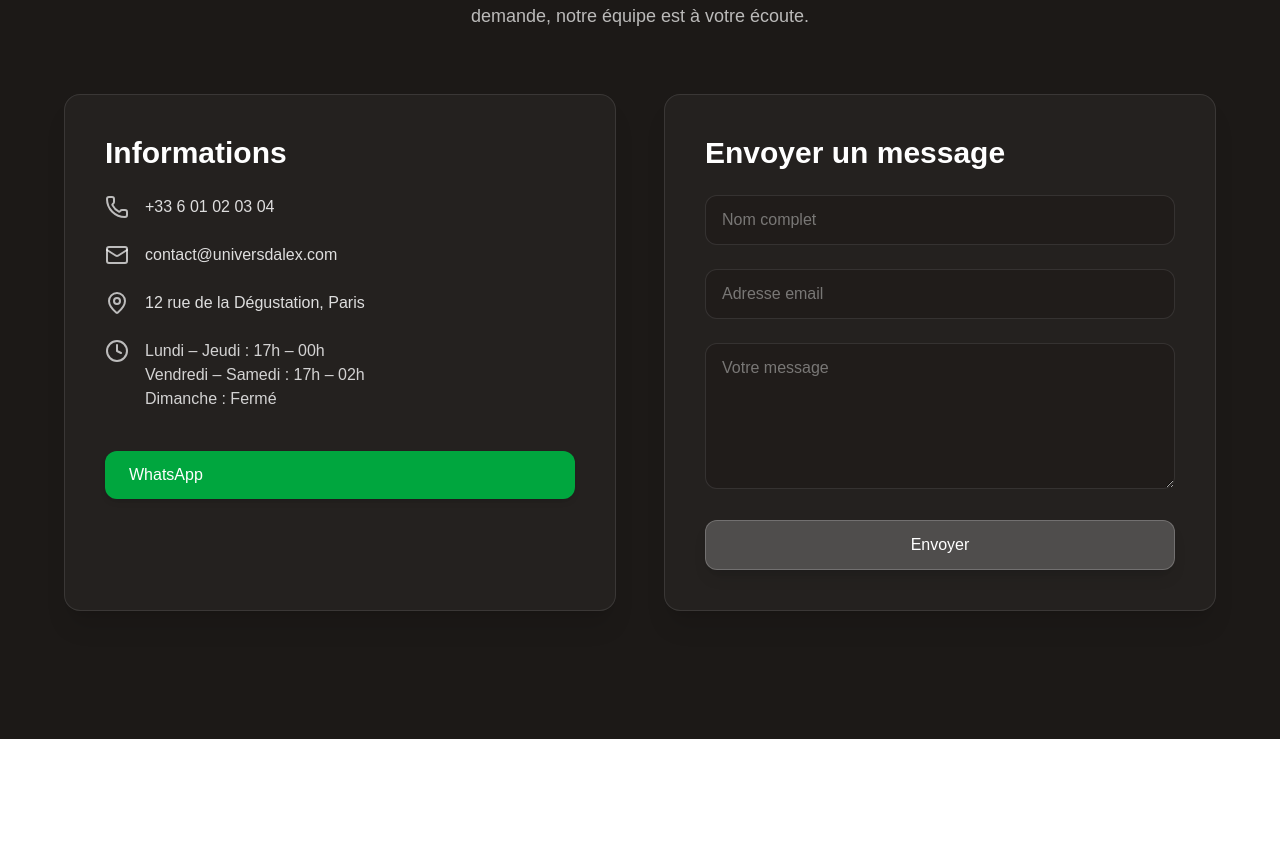
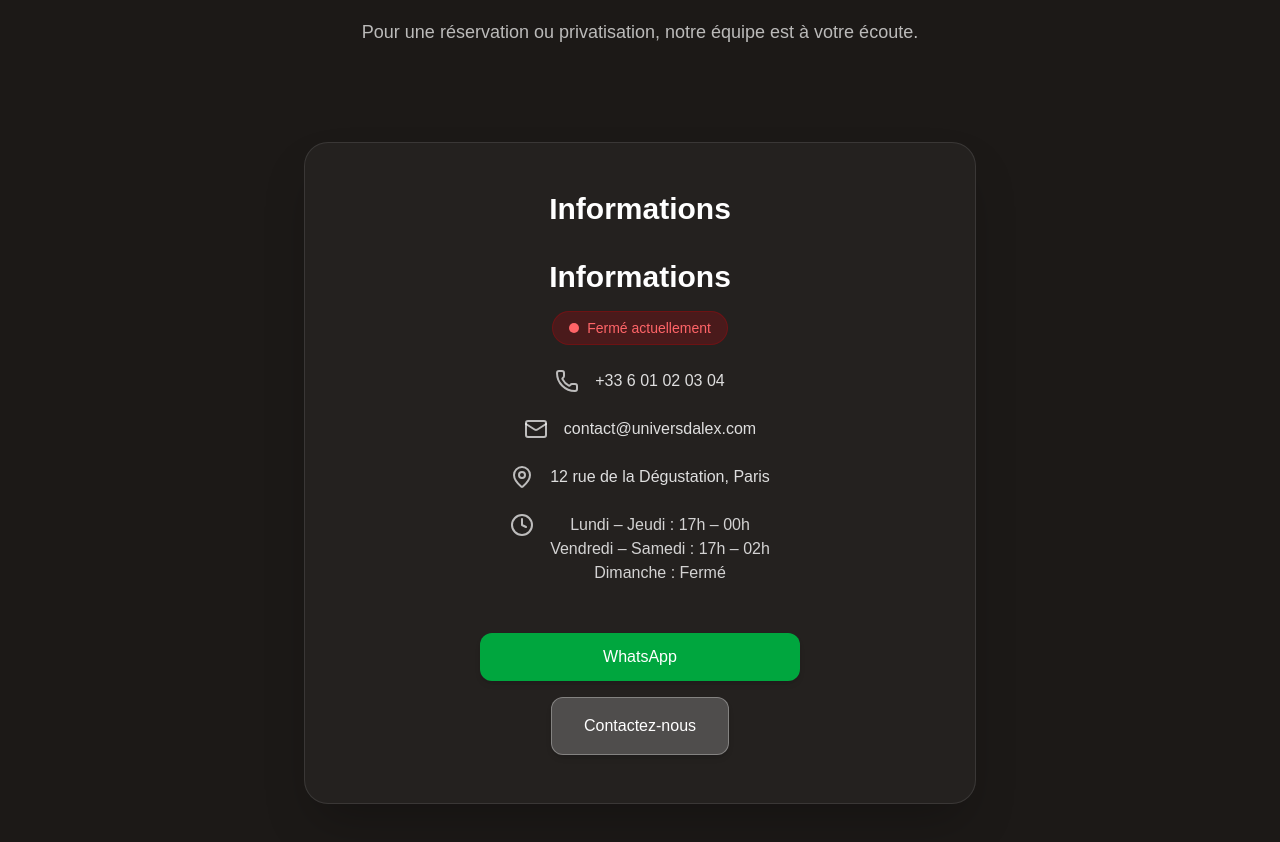
Before and after one commit to Mario-mto/site-univers-dalex, a Next.js app: page / in a window 1280 px wide. Shown: the part 3634-4476 px from the top of the page. Before the commit the page ends 4373 px from the top, so only its background shows below. Built offline with nearby package versions, Linux system fonts and the light colour scheme.

Commit message:
Upadate contac section with a form to fill for the reservation without backend

```diff
--- /dev/null
+++ b/app/Components/Modal.tsx
@@ -0,0 +1,34 @@
+"use client";
+
+import { motion, AnimatePresence } from "framer-motion";
+
+export default function Modal({ visible, onClose, children }: any) {
+  return (
+    <AnimatePresence>
+      {visible && (
+        <>
+          {/* BACKDROP */}
+          <motion.div
+            onClick={onClose}
+            className="fixed inset-0 bg-black/50 backdrop-blur-md z-[9998]"
+            initial={{ opacity: 0 }}
+            animate={{ opacity: 1 }}
+            exit={{ opacity: 0 }}
+          />
+
+          {/* MODAL */}
+          <motion.div
+            className="fixed top-1/2 left-1/2 z-[9999] -translate-x-1/2 -translate-y-1/2
+            bg-stone-900 rounded-2xl border border-white/10 shadow-2xl p-8 w-[90%] max-w-lg"
+            initial={{ opacity: 0, scale: 0.7 }}
+            animate={{ opacity: 1, scale: 1 }}
+            exit={{ opacity: 0, scale: 0.7 }}
+            transition={{ duration: 0.35, ease: "easeOut" }}
+          >
+            {children}
+          </motion.div>
+        </>
+      )}
+    </AnimatePresence>
+  );
+}
--- /dev/null
+++ b/app/Contact/ContactButton.tsx
@@ -0,0 +1,16 @@
+"use client";
+
+import { motion } from "framer-motion";
+
+export default function ContactButton({ onClick }: any) {
+  return (
+    <motion.button
+      onClick={onClick}
+      whileHover={{ scale: 1.05 }}
+      className="px-8 py-4 bg-white/20 border border-white/30
+        rounded-xl text-white shadow-md hover:bg-white/30"
+    >
+      Contactez-nous
+    </motion.button>
+  );
+}
--- a/app/Contact/ContactForm.tsx
+++ b/app/Contact/ContactForm.tsx
@@ -1,79 +1,183 @@
 "use client";
 
 import { useState } from "react";
+import { motion, AnimatePresence } from "framer-motion";
 import Toast from "../Components/Toast";
-import { motion } from "framer-motion";
-
 
 export default function ContactForm() {
-    const [showToast, setShowToast] = useState(false);
+  // STATE
+  const [step, setStep] = useState(1);
+  const [loading, setLoading] = useState(false);
+
+  // VALIDATION LIVE
+  const [name, setName] = useState("");
+  const [email, setEmail] = useState("");
+  const [type, setType] = useState("Réservation");
+  const [message, setMessage] = useState("");
+
+  const [shake, setShake] = useState(false);
+
+  // TOAST
+  const [toast, setToast] = useState({
+    show: false,
+    type: "success" as "success" | "error",
+    message: "",
+  });
+
+  const showToast = (type: "success" | "error", message: string) => {
+    setToast({ show: true, type, message });
+    setTimeout(() => setToast((p) => ({ ...p, show: false })), 3000);
+  };
+
+  // VALIDATION CHECK
+  const isStep1Valid = name.length > 1 && /\S+@\S+\.\S+/.test(email);
+  const isStep2Valid = message.length > 3;
+
+  const animateShake = () => {
+    setShake(true);
+    setTimeout(() => setShake(false), 400);
+  };
+
+  const handleNext = () => {
+    if (!isStep1Valid) return animateShake();
+    setStep(2);
+  };
 
   const handleSubmit = () => {
-    // Affiche le toast
-    setShowToast(true);
-
-    // Le toast disparaît après 3 sec
-    setTimeout(() => setShowToast(false), 3000);
+    if (!isStep2Valid) return animateShake();
+    setLoading(true);
+    showToast("success", "Message envoyé !");
   };
 
-    return(
+  return (
     <>
-      <Toast show={showToast} message="Message envoyé avec succès !" />
+      <Toast show={toast.show} type={toast.type} message={toast.message} />
 
       <motion.form
-        action="https://formsubmit.co/TON_EMAIL"
+        action="https://formsubmit.co/mario.montcho@gmail.com"
         method="POST"
         onSubmit={handleSubmit}
-        initial={{ opacity: 0, y: 40 }}
-        whileInView={{ opacity: 1, y: 0 }}
-        transition={{ duration: 0.8, delay: 0.1 }}
-        viewport={{ once: true }}
-        className="bg-stone-800/70 backdrop-blur-lg border border-white/10 p-10 rounded-2xl shadow-xl"
+        className="bg-stone-800/70 backdrop-blur-lg border border-white/10 p-10 rounded-2xl shadow-xl relative"
       >
-        {/* HIDDEN FIELDS */}
+        {/* HONEYPOT ANTI SPAM */}
+        <input type="text" name="_honey" className="hidden" />
+
         <input type="hidden" name="_captcha" value="false" />
         <input type="hidden" name="_template" value="table" />
-        <input type="hidden" name="_next" value="https://universdalex.com/#contact" />
+        <input type="hidden" name="_next" value="http://localhost:3000" />
 
-        <h3 className="text-3xl font-semibold mb-6">Envoyer un message</h3>
+        {/* PROGRESS BAR */}
+        <div className="absolute top-0 left-0 w-full h-1 bg-white/10 rounded-t-xl overflow-hidden">
+          <motion.div
+            className="h-full bg-white/60"
+            animate={{ width: step === 1 ? "50%" : "100%" }}
+            transition={{ duration: 0.4 }}
+          />
+        </div>
 
-        <div className="space-y-6">
+        <AnimatePresence mode="wait">
+          {step === 1 && (
+            <motion.div
+              key="step1"
+              initial={{ opacity: 0, x: -45 }}
+              animate={{ opacity: 1, x: 0 }}
+              exit={{ opacity: 0, x: 45 }}
+              transition={{ duration: 0.4 }}
+              className={shake ? "animate-shake" : ""}
+            >
+              <h3 className="text-3xl font-semibold mb-6">Vos informations</h3>
+
               <input
                 name="Nom"
+                value={name}
+                onChange={(e) => setName(e.target.value)}
                 placeholder="Nom complet"
-            required
-            className="w-full px-4 py-3 rounded-xl bg-stone-900/50 border border-white/10 text-white
-            placeholder-white/40 focus:outline-none focus:border-white/40"
+                className={`w-full px-4 py-3 rounded-xl border ${
+                  name.length > 1 ? "border-green-500" : "border-red-500"
+                } bg-stone-900/50 text-white`}
               />
 
               <input
+                name="Email"
                 type="email"
-            name="Email"
+                value={email}
+                onChange={(e) => setEmail(e.target.value)}
                 placeholder="Adresse email"
-            required
-            className="w-full px-4 py-3 rounded-xl bg-stone-900/50 border border-white/10 text-white
-            placeholder-white/40 focus:outline-none focus:border-white/40"
+                className={`w-full px-4 py-3 rounded-xl border ${
+                  /\S+@\S+\.\S+/.test(email)
+                    ? "border-green-500"
+                    : "border-red-500"
+                } bg-stone-900/50 text-white`}
               />
+
+              <select
+                name="Type de demande"
+                value={type}
+                onChange={(e) => setType(e.target.value)}
+                className="w-full px-4 py-3 rounded-xl bg-stone-900/50 border border-white/10 text-white"
+              >
+                <option>Réservation</option>
+                <option>Privatisation</option>
+                <option>Question</option>
+              </select>
+
+              <motion.button
+                type="button"
+                onClick={handleNext}
+                whileHover={{ scale: 1.04 }}
+                className="w-full py-3 mt-4 bg-white/20 text-white rounded-xl"
+              >
+                Suivant →
+              </motion.button>
+            </motion.div>
+          )}
+
+          {step === 2 && (
+            <motion.div
+              key="step2"
+              initial={{ opacity: 0, x: 45 }}
+              animate={{ opacity: 1, x: 0 }}
+              exit={{ opacity: 0, x: -45 }}
+              transition={{ duration: 0.4 }}
+              className={shake ? "animate-shake" : ""}
+            >
+              <h3 className="text-3xl font-semibold mb-6">Votre message</h3>
 
               <textarea
                 name="Message"
+                rows={6}
+                value={message}
+                onChange={(e) => setMessage(e.target.value)}
                 placeholder="Votre message"
-            rows={5}
-            required
-            className="w-full px-4 py-3 rounded-xl bg-stone-900/50 border border-white/10 text-white
-            placeholder-white/40 focus:outline-none focus:border-white/40"
+                className={`w-full px-4 py-3 rounded-xl border ${
+                  isStep2Valid ? "border-green-500" : "border-red-500"
+                } bg-stone-900/50 text-white`}
               />
+
+              <div className="flex gap-4 mt-4">
+                <motion.button
+                  type="button"
+                  onClick={() => setStep(1)}
+                  className="flex-1 py-3 bg-white/10 rounded-xl text-white"
+                >
+                  ← Retour
+                </motion.button>
 
                 <motion.button
                   type="submit"
-            whileHover={{ scale: 1.05 }}
-            whileTap={{ scale: 0.95 }}
-            className="w-full py-3 bg-white/20 border border-white/20 text-white rounded-xl
-            hover:bg-white/30 transition shadow-lg"
+                  disabled={loading}
+                  className="flex-1 py-3 bg-white/20 rounded-xl text-white flex justify-center"
                 >
-            Envoyer
+                  {loading ? (
+                    <div className="w-5 h-5 border-2 border-white border-t-transparent rounded-full animate-spin" />
+                  ) : (
+                    "Envoyer"
+                  )}
                 </motion.button>
               </div>
+            </motion.div>
+          )}
+        </AnimatePresence>
       </motion.form>
     </>
   );
--- a/app/Contact/ContactSection.tsx
+++ b/app/Contact/ContactSection.tsx
@@ -1,54 +1,129 @@
 "use client";
 
+import { useState, useEffect } from "react";
 import { motion } from "framer-motion";
-import ContactForm from "./ContactForm";
 import { Phone, Mail, MapPin, Clock } from "lucide-react";
 
+import Modal from "../Components/Modal";
+import ContactForm from "./ContactForm";
+import ContactButton from "./ContactButton";
+
 export default function ContactSection() {
+  // 🕒 Hook : calcule si le restaurant est ouvert
+const [isOpen, setIsOpen] = useState(false);
+const [modalOpen, setModalOpen] = useState(false);
+
+useEffect(() => {
+  const checkOpenStatus = () => {
+    const now = new Date();
+    const day = now.getDay(); // 0=dimanche ... 6=samedi
+    const hour = now.getHours();
+    const minutes = now.getMinutes();
+
+    let open = false;
+
+    // Horaires
+    if (day >= 1 && day <= 4) {
+      // Lundi → Jeudi : 17h - 00h
+      open = hour >= 17 && hour < 24;
+    } else if (day === 5 || day === 6) {
+      // Vendredi & Samedi : 17h → 02h
+      open = hour >= 17 || hour < 2;
+    } else if (day === 0) {
+      // Dimanche : fermé
+      open = false;
+    }
+
+    setIsOpen(open);
+  };
+
+  checkOpenStatus();
+  const interval = setInterval(checkOpenStatus, 60000); // rafraîchissement 1 min
+
+  return () => clearInterval(interval);
+}, []);
+
+
   return (
     <section
   id="contact"
-      className="min-h-screen w-full py-32 px-10 bg-stone-900 text-white"
+  className="min-h-screen w-full py-40 px-6 bg-stone-900 text-white flex flex-col items-center"
 >
-      <div className="max-w-5xl mx-auto text-center mb-16">
-        <h2 className="text-5xl font-bold mb-6">Contactez-nous</h2>
-        <p className="text-white/70 text-lg max-w-2xl mx-auto">
-          Pour une réservation, une privatisation de notre salle des fêtes ou
-          toute autre demande, notre équipe est à votre écoute.
+  {/* TITRE */}
+  <div className="text-center max-w-3xl mb-24">
+    <h2 className="text-6xl font-bold mb-6">Contactez-nous</h2>
+    <p className="text-white/70 text-lg">
+      Pour une réservation ou privatisation, notre équipe est à votre écoute.
     </p>
   </div>
 
-      {/* GRID INFO + FORMULAIRE */}
-      <div className="grid grid-cols-1 lg:grid-cols-2 gap-12 max-w-6xl mx-auto">
-        {/* BLOC INFOS — style dark premium */}
+  {/* BLOC CENTRAL PREMIUM */}
   <motion.div
-          initial={{ opacity: 0, y: 40 }}
+    initial={{ opacity: 0, y: 50 }}
     whileInView={{ opacity: 1, y: 0 }}
-          transition={{ duration: 0.8 }}
+    transition={{ duration: 0.9, ease: "easeOut" }}
     viewport={{ once: true }}
-          className="bg-stone-800/70 backdrop-blur-lg border border-white/10 p-10 rounded-2xl shadow-xl"
+    className="
+      relative bg-stone-800/70 backdrop-blur-xl
+      border border-white/10 shadow-2xl
+      p-12 rounded-3xl w-full max-w-2xl text-center
+      hover:shadow-[0_0_60px_rgba(255,255,255,0.06)]
+      transition-shadow
+    "
   >
-          <h3 className="text-3xl font-semibold mb-6">Informations</h3>
+    {/* SPOTLIGHT */}
+    <div
+      className="pointer-events-none absolute inset-0 opacity-0 group-hover:opacity-10 transition duration-500"
+      style={{
+        background:
+          "radial-gradient(circle at 50% 0%, rgba(255,255,255,0.35), transparent 70%)",
+      }}
+    />
 
-          <div className="space-y-6 text-white/85">
-            <div className="flex items-center gap-4">
+    <h3 className="text-3xl font-semibold mb-8">Informations</h3>
+
+    <h3 className="text-3xl font-semibold mb-4">Informations</h3>
+
+{/* BADGE ÉTAT */}
+<motion.div
+  initial={{ opacity: 0, scale: 0.8 }}
+  animate={{ opacity: 1, scale: 1 }}
+  transition={{ duration: 0.4 }}
+  className={`
+    inline-flex items-center px-4 py-1.5 rounded-full text-sm font-medium mb-6
+    ${isOpen ? "bg-green-600/20 text-green-400 border border-green-700/30"
+             : "bg-red-600/20 text-red-400 border border-red-700/30"}
+  `}
+>
+  <span
+    className={`
+      w-2.5 h-2.5 rounded-full mr-2
+      ${isOpen ? "bg-green-400 animate-pulse" : "bg-red-400"}
+    `}
+  />
+  {isOpen ? "Ouvert maintenant" : "Fermé actuellement"}
+</motion.div>
+
+
+    <div className="space-y-6 text-white/85 mx-auto">
+      <div className="flex items-center justify-center gap-4">
         <Phone className="text-white/70" />
         <span>+33 6 01 02 03 04</span>
       </div>
 
-            <div className="flex items-center gap-4">
+      <div className="flex items-center justify-center gap-4">
         <Mail className="text-white/70" />
         <span>contact@universdalex.com</span>
       </div>
 
-            <div className="flex items-center gap-4">
+      <div className="flex items-center justify-center gap-4">
         <MapPin className="text-white/70" />
         <span>12 rue de la Dégustation, Paris</span>
       </div>
 
-            <div className="flex items-start gap-4 mt-4">
+      <div className="flex items-start justify-center gap-4 mt-4">
         <Clock className="text-white/70" />
-              <div className="text-white/80">
+        <div className="text-white/80 text-center">
           <p>Lundi – Jeudi : 17h – 00h</p>
           <p>Vendredi – Samedi : 17h – 02h</p>
           <p>Dimanche : Fermé</p>
@@ -56,22 +131,27 @@ export default function ContactSection() {
       </div>
     </div>
 
-          {/* Boutons */}
-          <div className="mt-10 flex flex-col gap-4">
+    {/* BOUTONS */}
+    <div className="mt-12 flex flex-col items-center gap-4">
       <motion.a
         href="https://wa.me/330601020304"
         target="_blank"
         whileHover={{ scale: 1.05 }}
-              className="px-6 py-3 bg-green-600 rounded-xl shadow-md text-white font-medium hover:bg-green-500 transition"
+        className="px-8 py-3 bg-green-600 rounded-xl shadow-md text-white
+                   font-medium hover:bg-green-500 transition w-full max-w-xs"
       >
         WhatsApp
       </motion.a>
+
+      <ContactButton onClick={() => setModalOpen(true)} />
     </div>
   </motion.div>
 
-        {/* FORMULAIRE — thème stone 800 */}
+  {/* MODAL */}
+  <Modal visible={modalOpen} onClose={() => setModalOpen(false)}>
     <ContactForm />
-      </div>
+  </Modal>
 </section>
+
   );
 }
--- a/app/globals.css
+++ b/app/globals.css
@@ -33,3 +33,15 @@ body {
   -ms-overflow-style: none;
   scrollbar-width: none;
 }
+
+@keyframes shake {
+  0% { transform: translateX(0); }
+  25% { transform: translateX(-6px); }
+  50% { transform: translateX(6px); }
+  75% { transform: translateX(-6px); }
+  100% { transform: translateX(0); }
+}
+
+.animate-shake {
+  animation: shake 0.3s ease;
+}
```
Also changed, not shown: app/Components/Toast.tsx (+27 -9 lines). Lines whose indentation alone changed are shown as unchanged.
